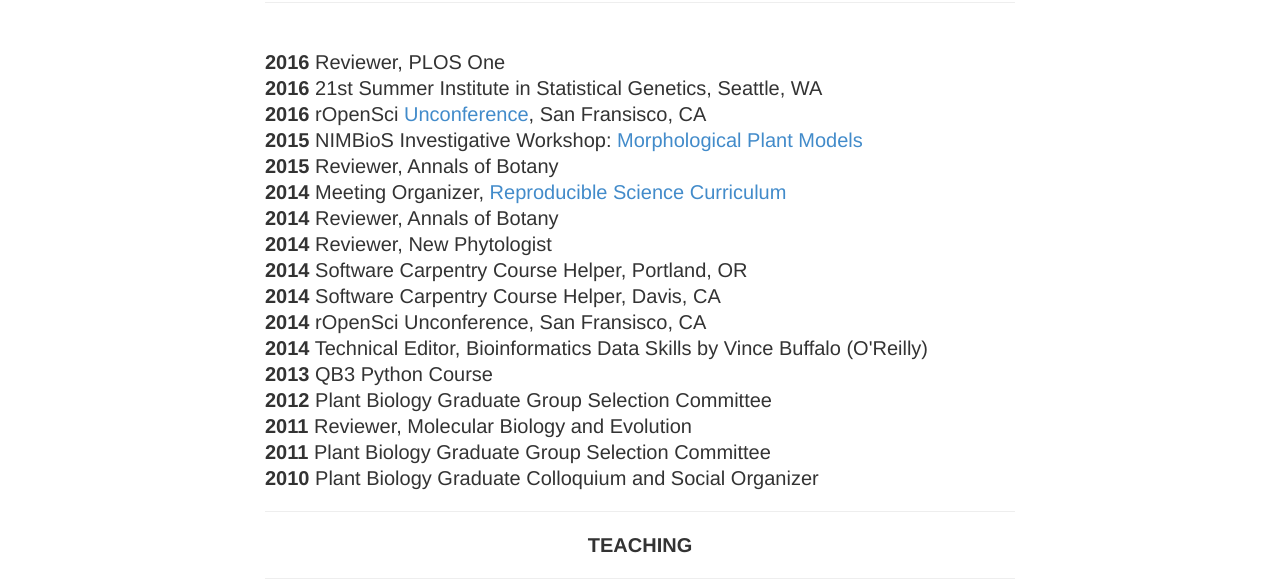
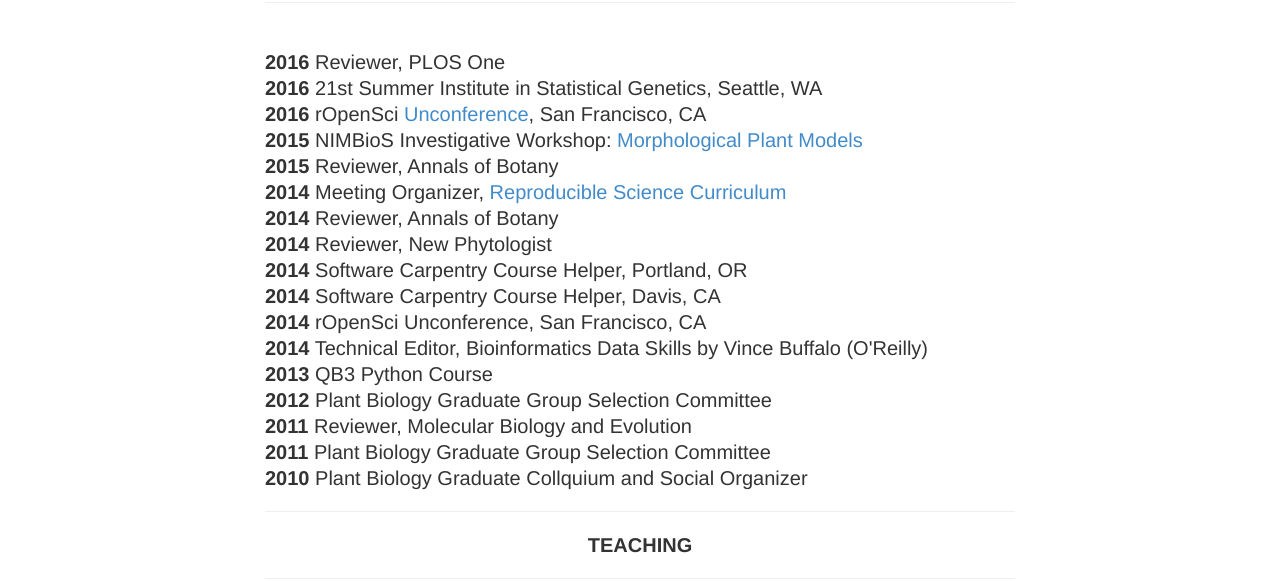
Before and after one commit to iamciera/creports, a Jekyll site: the page built from cv/index.html, in a window 1280 px wide and 900 px high, scrolled down 4223 px. Shown: the part 157-738 px from the top of the window. Built offline with Jekyll 4.4.1, drawn with Linux system fonts in a browser that asks for light colours; nearby versions of some CDN libraries; some of the changed text lies outside the part shown.

Commit message:
fixed spelling errors

```diff
--- a/cv/index.html
+++ b/cv/index.html
@@ -155,20 +155,20 @@
 				<br />
 				<b>2016</b> Reviewer, PLOS One <br />
 				<b>2016</b> 21st Summer Institute in Statistical Genetics, Seattle, WA<br />
-				<b>2016</b> rOpenSci <a href = "http://unconf16.ropensci.org/">Unconference</a>, San Fransisco, CA<br />
+				<b>2016</b> rOpenSci <a href = "http://unconf16.ropensci.org/">Unconference</a>, San Francisco, CA<br />
 				<b>2015</b> NIMBioS Investigative Workshop:<a href = "http://www.nimbios.org/workshops/WS_plantmorph"> Morphological Plant Models </a><br />
 				<b>2015</b> Reviewer, Annals of Botany <br />
 				<b>2014</b> Meeting Organizer, <a href = "https://github.com/Reproducible-Science-Curriculum"> Reproducible Science Curriculum</a><br /><b>2014</b> Reviewer, Annals of Botany <br />
 				<b>2014</b> Reviewer, New Phytologist <br />
 				<b>2014</b> Software Carpentry Course Helper, Portland, OR<br />
 				<b>2014</b> Software Carpentry Course Helper, Davis, CA<br />
-				<b>2014</b> rOpenSci Unconference, San Fransisco, CA<br />
+				<b>2014</b> rOpenSci Unconference, San Francisco, CA<br />
 				<b>2014</b> Technical Editor, Bioinformatics Data Skills by Vince Buffalo (O'Reilly)<br />
 				<b>2013</b> QB3 Python Course <br />
 				<b>2012</b> Plant Biology Graduate Group Selection Committee <br />
 				<b>2011</b> Reviewer, Molecular Biology and Evolution<br />
 				<b>2011</b> Plant Biology Graduate Group Selection Committee <br />
-				<b>2010</b> Plant Biology Graduate Colloquium and Social Organizer <br />
+				<b>2010</b> Plant Biology Graduate Collquium and Social Organizer <br />
 
 				<hr />
 				<center><p><strong>TEACHING</strong></p></center>
```
Also changed, not shown: other parts of cv/index.html (+4 -4 lines).
